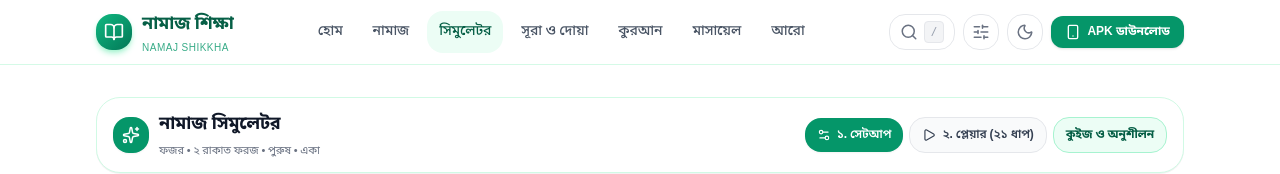
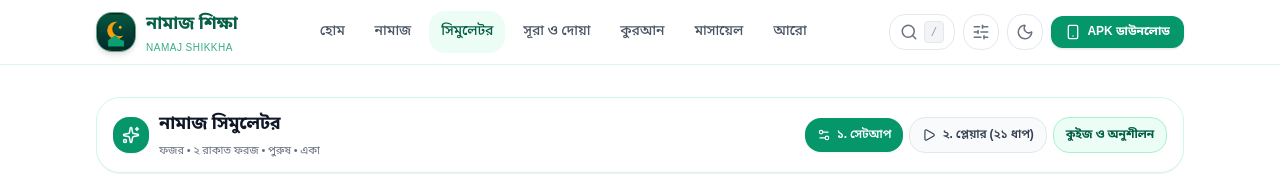
Before and after one commit to iamtashanto/namajshikkha, a Next.js app: page /simulator in a window 1280 px wide. Shown: the top 174 px of the page. Built offline with nearby package versions, Linux system fonts and the light colour scheme.

Commit message:
feat: replace icon with custom logo image in navbar and footer

```diff
--- a/app/layout.tsx
+++ b/app/layout.tsx
@@ -119,6 +119,17 @@ export const metadata: Metadata = {
     statusBarStyle: "default",
     title: "নামাজ শিক্ষা",
   },
+  icons: {
+    icon: [
+      { url: "/favicon.ico", sizes: "any" },
+      { url: "/favicon.png", type: "image/png", sizes: "32x32" },
+      { url: "/icon-192.png", type: "image/png", sizes: "192x192" },
+      { url: "/icon-512.png", type: "image/png", sizes: "512x512" },
+    ],
+    apple: [
+      { url: "/apple-icon.png", sizes: "180x180", type: "image/png" },
+    ],
+  },
   formatDetection: {
     telephone: false,
   },
--- a/components/Footer.tsx
+++ b/components/Footer.tsx
@@ -1,5 +1,6 @@
-import { Heart, BookOpen, ExternalLink, Mail, Github, Twitter, Facebook, Linkedin, Youtube } from "lucide-react";
+import { Heart, ExternalLink, Mail, Github, Twitter, Facebook, Linkedin, Youtube } from "lucide-react";
 import Link from "next/link";
+import Image from "next/image";
 import { InstallButton } from "./InstallButton";
 import { siteConfig } from "@/src/config/site";
 
@@ -27,8 +28,14 @@ export default function Footer() {
           {/* Brand Section */}
           <div className="lg:col-span-1">
             <Link href="/" className="flex items-center gap-2.5 group">
-              <div className="flex h-10 w-10 items-center justify-center rounded-xl bg-gradient-to-br from-emerald-500 to-emerald-700 shadow-lg shadow-emerald-900/20">
-                <BookOpen className="h-6 w-6 text-white" />
+              <div className="relative flex h-11 w-11 items-center justify-center overflow-hidden rounded-xl shadow-lg shadow-emerald-900/40 border border-emerald-700/50 bg-emerald-950">
+                <Image
+                  src="/logo.png"
+                  alt="নামাজ শিক্ষা লোগো"
+                  width={44}
+                  height={44}
+                  className="h-full w-full object-cover"
+                />
               </div>
               <div className="flex flex-col">
                 <span className="bangla-text text-xl font-bold leading-tight text-white dark:text-emerald-400">
--- a/components/Navbar.tsx
+++ b/components/Navbar.tsx
@@ -3,10 +3,10 @@
 import { useState } from "react";
 import Link from "next/link";
 import { usePathname } from "next/navigation";
+import Image from "next/image";
 import {
   Menu,
   X,
-  BookOpen,
   Sun,
   Moon,
   Search,
@@ -43,8 +43,15 @@ export default function Navbar() {
             href="/"
             className="flex items-center gap-2.5 group shrink-0 focus:outline-none focus-visible:ring-2 focus-visible:ring-emerald-500 rounded-xl"
           >
-            <div className="flex h-9 w-9 items-center justify-center rounded-xl bg-gradient-to-br from-emerald-500 to-emerald-700 shadow-md shadow-emerald-200 transition-transform group-hover:scale-105 dark:shadow-emerald-900/30">
-              <BookOpen className="h-5 w-5 text-white" />
+            <div className="relative flex h-10 w-10 items-center justify-center overflow-hidden rounded-xl shadow-md transition-transform group-hover:scale-105 border border-emerald-200/60 dark:border-emerald-800/60 bg-emerald-950">
+              <Image
+                src="/logo.png"
+                alt="নামাজ শিক্ষা লোগো"
+                width={40}
+                height={40}
+                className="h-full w-full object-cover"
+                priority
+              />
             </div>
             <div className="flex flex-col">
               <span className="bangla-text text-lg font-bold leading-tight text-emerald-800 dark:text-emerald-400">
```
